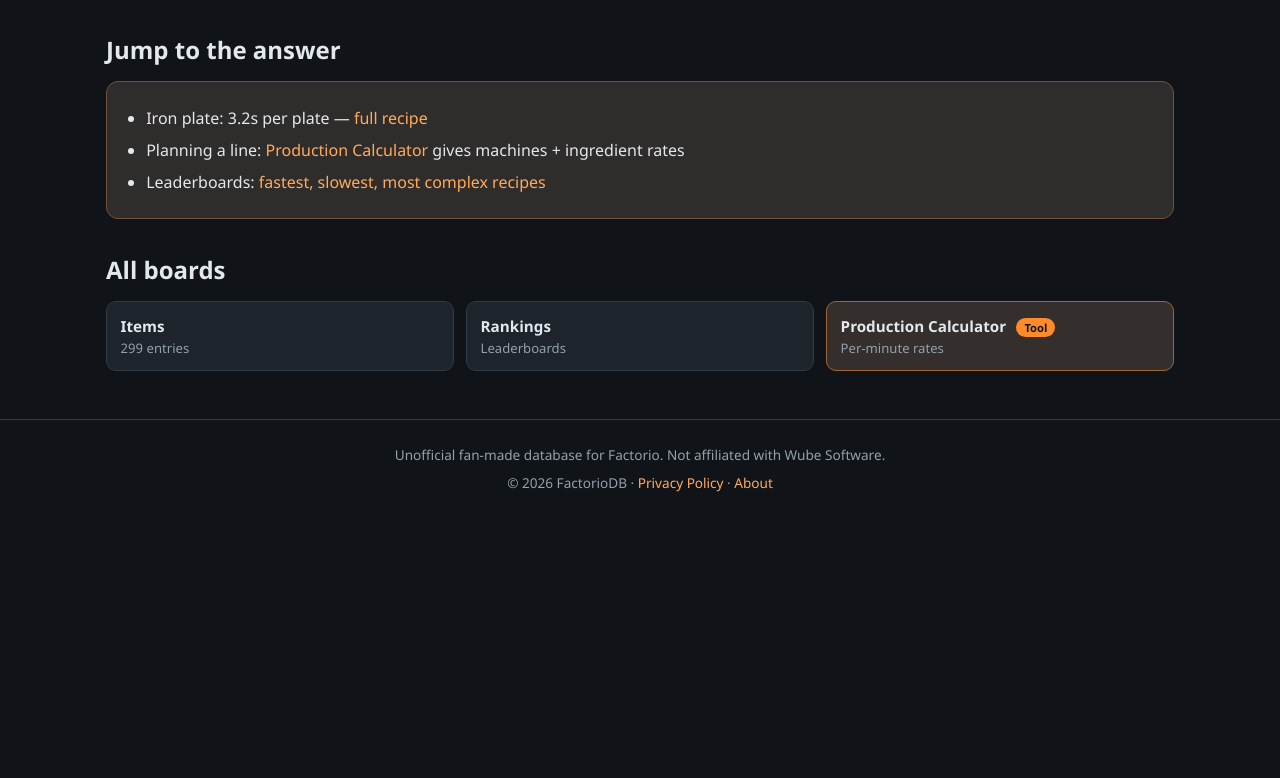
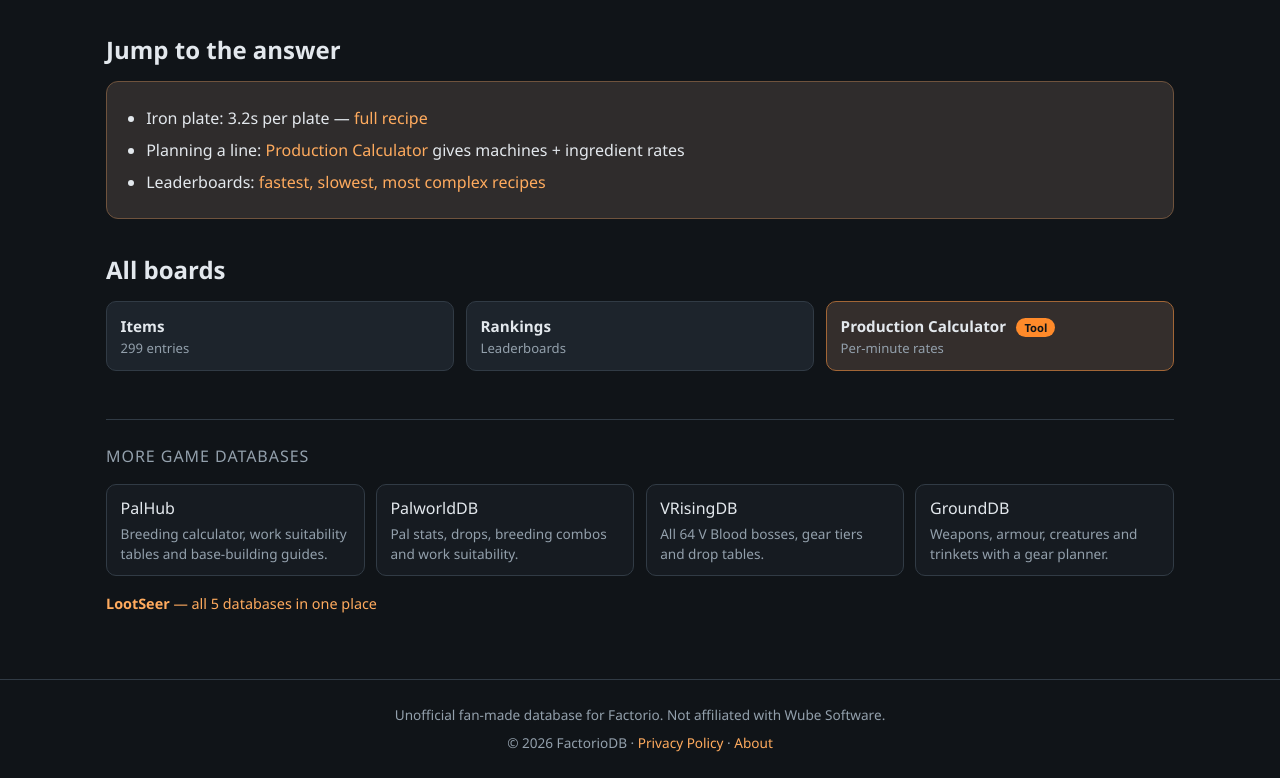
Before and after one commit to ccylhb/factorio-db, an Astro site: page / in a window 1280 px wide. Shown: the part 713-1491 px from the top of the page. Before the commit the page ends 1231 px from the top, so only its background shows below. Built offline with nearby package versions, Linux system fonts and the light colour scheme; Astro itself is replaced by a stand-in of ours.

Commit message:
feat(seo): cross-link the network so authority can flow between sites
The sites were islands - measured 90-day impressions ranged from conan 3,809
down to oncehuman 1, yet no site linked to any other. High-authority pages
never passed anything to the weaker ones, so each site had to earn its own
authority from zero.

Adds a SisterSites block rendered on every page (Base.astro, before </main>),
driven by a pairing matrix that spreads links evenly - every one of the 20
sites is both a source and a target, 4 links each, 84 in total, matched by
genre so survival points at survival and factory at factory.

Also links back to the lootseer.com hub so authority has somewhere to
concentrate before it flows back down. Dinkly links to the hub only - it is
a separate brand line and stays out of the game-database mesh.

```diff
--- a/site.config.json
+++ b/site.config.json
@@ -20,9 +20,48 @@
     "bad": "#c75146"
   },
   "nav": [
-    { "href": "/items/", "label": "Items" },
-    { "href": "/rankings/", "label": "Rankings" },
-    { "href": "/production-calculator/", "label": "Production Calculator", "tool": true },
-    { "href": "/search/", "label": "A-Z" }
-  ]
+    {
+      "href": "/items/",
+      "label": "Items"
+    },
+    {
+      "href": "/rankings/",
+      "label": "Rankings"
+    },
+    {
+      "href": "/production-calculator/",
+      "label": "Production Calculator",
+      "tool": true
+    },
+    {
+      "href": "/search/",
+      "label": "A-Z"
+    }
+  ],
+  "sisterSites": [
+    {
+      "name": "PalHub",
+      "url": "https://palhub.lootseer.com",
+      "blurb": "Breeding calculator, work suitability tables and base-building guides."
+    },
+    {
+      "name": "PalworldDB",
+      "url": "https://palworld.lootseer.com",
+      "blurb": "Pal stats, drops, breeding combos and work suitability."
+    },
+    {
+      "name": "VRisingDB",
+      "url": "https://vrising.lootseer.com",
+      "blurb": "All 64 V Blood bosses, gear tiers and drop tables."
+    },
+    {
+      "name": "GroundDB",
+      "url": "https://grounded.lootseer.com",
+      "blurb": "Weapons, armour, creatures and trinkets with a gear planner."
+    }
+  ],
+  "hubSite": {
+    "name": "LootSeer",
+    "url": "https://lootseer.com"
+  }
 }
--- /dev/null
+++ b/src/components/SisterSites.astro
@@ -0,0 +1,110 @@
+---
+/**
+ * Sister-site network block.
+ *
+ * Why this exists: the 20 subdomains were islands - zero cross-links between them, so
+ * a site with 3,809 impressions (conan) never passed any authority to one with 39
+ * (rimworld). This block is rendered on EVERY page via Base.astro, so each page becomes
+ * a distribution node. dofollow by design: these are the same-ownership sites.
+ *
+ * Data lives in site.config.json under "sisterSites" so adding a link never needs a
+ * code change - edit the JSON, rebuild.
+ *
+ * {{SISTER_FOOTER_STYLE}} lets a site override the visual treatment.
+ */
+const sites = (Astro.props.sites ?? []) as Array<{
+  name: string;
+  url: string;
+  blurb: string;
+  path?: string;
+}>;
+const hub = Astro.props.hub as { url: string; name: string } | undefined;
+const heading = Astro.props.heading ?? "More game databases";
+---
+
+{
+  (sites.length > 0 || hub) && (
+    <nav class="sister-block" aria-label="Other LootSeer databases">
+      {sites.length > 0 && (
+        <>
+          <h2 class="sister-heading">{heading}</h2>
+          <ul class="sister-grid">
+            {sites.map((s) => (
+              <li class="sister-item">
+                <a href={s.url + (s.path ?? "")}>
+                  <strong>{s.name}</strong>
+                  <span>{s.blurb}</span>
+                </a>
+              </li>
+            ))}
+          </ul>
+        </>
+      )}
+      {hub && (
+        <p class="sister-hub">
+          <a href={hub.url}>
+            <strong>{hub.name}</strong> &mdash; all {sites.length + 1} databases in one place
+          </a>
+        </p>
+      )}
+    </nav>
+  )
+}
+
+<style>
+  .sister-block {
+    margin: 3rem auto 1rem;
+    padding: 1.5rem 0 0;
+    max-width: 1100px;
+    border-top: 1px solid var(--border, #e2e0d9);
+  }
+  .sister-heading {
+    font-size: 1rem;
+    font-weight: 500;
+    margin: 0 0 0.9rem;
+    color: var(--muted, #6b6a66);
+    text-transform: uppercase;
+    letter-spacing: 0.06em;
+  }
+  .sister-grid {
+    list-style: none;
+    margin: 0;
+    padding: 0;
+    display: grid;
+    grid-template-columns: repeat(auto-fit, minmax(240px, 1fr));
+    gap: 0.7rem;
+  }
+  .sister-item a {
+    display: block;
+    background: var(--bg-soft, #f5f4ef);
+    border: 1px solid var(--border, #e2e0d9);
+    border-radius: 10px;
+    padding: 0.7rem 0.85rem;
+    color: inherit;
+    text-decoration: none;
+    height: 100%;
+  }
+  .sister-item a:hover {
+    border-color: var(--accent, #7a5cff);
+  }
+  .sister-item strong {
+    display: block;
+    font-weight: 500;
+    margin-bottom: 0.15rem;
+  }
+  .sister-item span {
+    display: block;
+    font-size: 0.85rem;
+    color: var(--muted, #6b6a66);
+    line-height: 1.45;
+  }
+  .sister-hub {
+    margin: 1rem 0 0;
+    font-size: 0.9rem;
+  }
+  @media (max-width: 640px) {
+    .sister-grid {
+      grid-template-columns: 1fr;
+    }
+  }
+</style>
--- a/src/layouts/Base.astro
+++ b/src/layouts/Base.astro
@@ -1,6 +1,7 @@
 ---
 // Config-driven base layout — one file, any site. All branding comes from site.config.json.
 import site from "../../site.config.json";
+import SisterSites from "../components/SisterSites.astro";
 
 interface Props {
   title: string;
@@ -181,6 +182,10 @@ const t = site.theme;
     </header>
     <main>
       <slot />
+    <SisterSites
+      sites={site.sisterSites}
+      hub={site.hubSite}
+    />
     </main>
     <footer class="site-footer">
       <p style="margin:0 0 0.4rem">{site.footerNote}</p>
```
